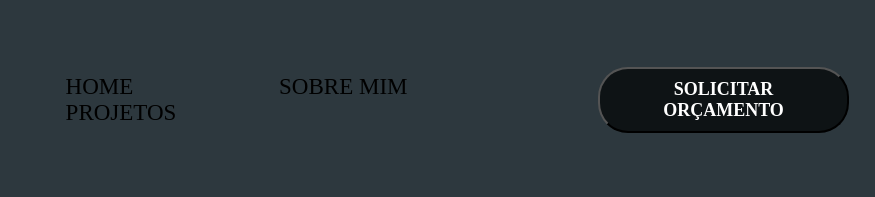
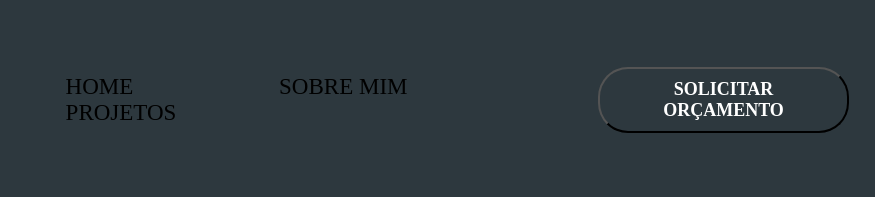
Before and after one commit to KelvinTonon/AULAHTML, a plain HTML site: page INDEX.HTML in a window 1280 px wide. Shown: the top 197 px of the page, 405-1280 px from the left. Drawn offline with Linux system fonts and the light colour scheme.

Commit message:
Mudando cor do button

```diff
--- a/STYLES.CSS
+++ b/STYLES.CSS
@@ -59,7 +59,7 @@ header .btn-contato button{
     padding: 10px 40px;
     font-size: 18px;
     font-weight: 600;
-    background-color:  #0e1315;
+    background-color:  #2D383E;
     border-radius: 30px;
     cursor: pointer;
     color: #fff;
```
